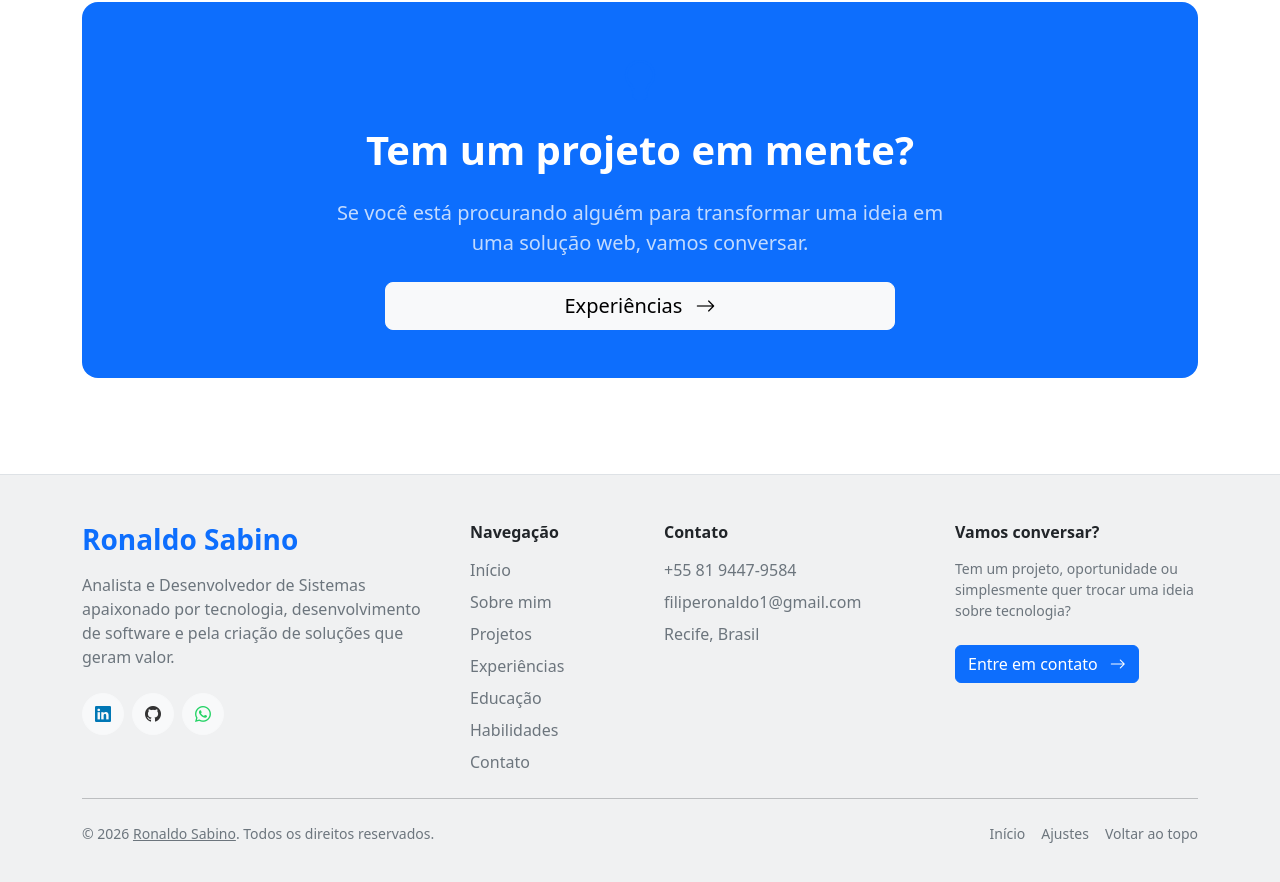
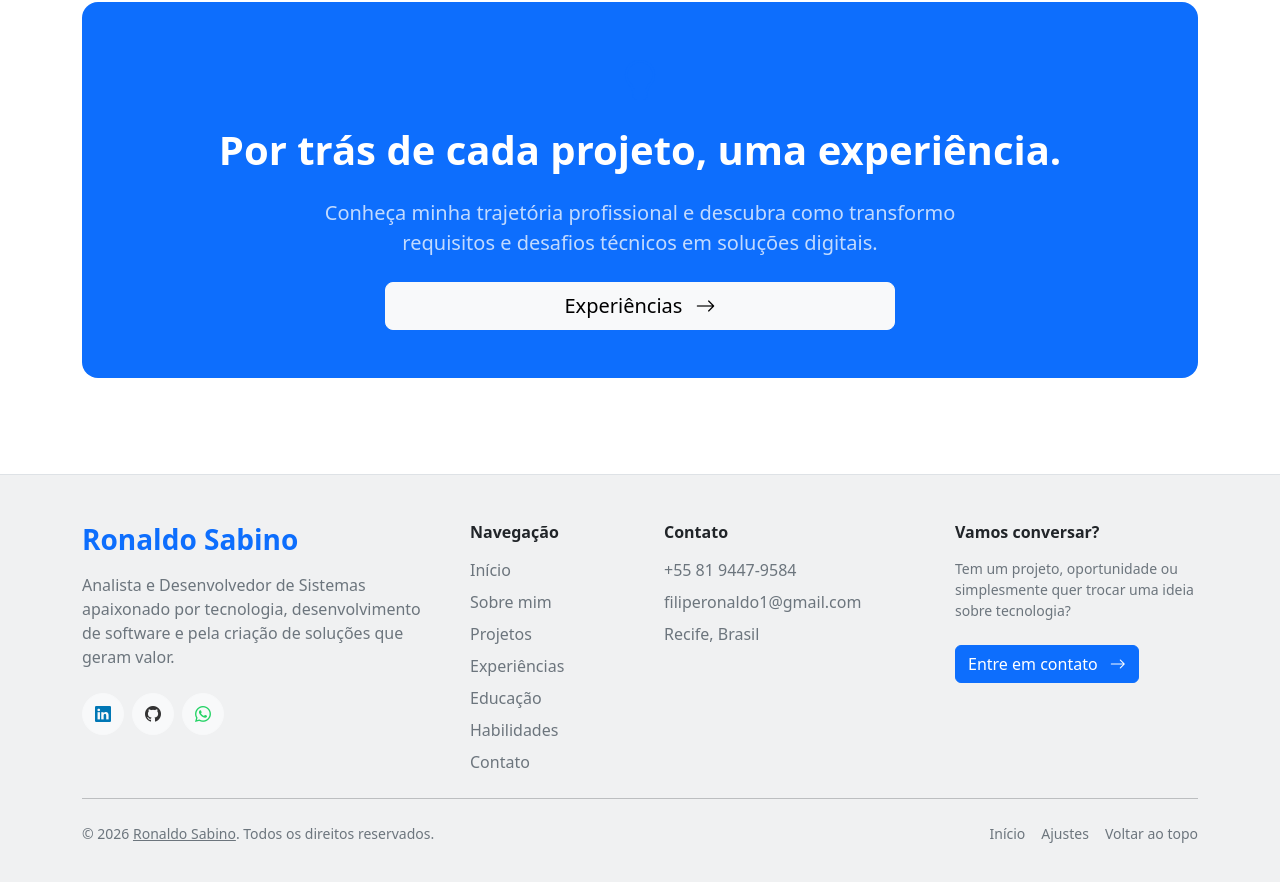
Before and after one commit to ronaldosabino/professional-portfolio, an Angular app: page /projects in a window 1280 px wide. Shown: the part 2618-3500 px from the top of the page. Built offline with nearby package versions, Linux system fonts and the light colour scheme.

Commit message:
feat: update CTA titles and descriptions for enhanced clarity and engagement in multiple languages

```diff
--- a/src/app/features/projects/projects.ts
+++ b/src/app/features/projects/projects.ts
@@ -324,9 +324,9 @@ export class Projects {
         },
 
         cta: {
-          title: 'Tem um projeto em mente?',
+          title: 'Por trás de cada projeto, uma experiência.',
           description:
-            'Se você está procurando alguém para transformar uma ideia em uma solução web, vamos conversar.',
+            'Conheça minha trajetória profissional e descubra como transformo requisitos e desafios técnicos em soluções digitais.',
           experiencesButton: 'Experiências',
           contactButton: 'Entre em contato',
         },
@@ -488,9 +488,9 @@ export class Projects {
         },
 
         cta: {
-          title: 'Have a project in mind?',
+          title: 'Behind every project, there is experience.',
           description:
-            "If you're looking for someone to turn an idea into a web solution, let's talk.",
+            'Explore my professional journey and discover how I turn requirements and technical challenges into digital solutions.',
           experiencesButton: 'Experience',
           contactButton: 'Get in touch',
         },
@@ -651,9 +651,9 @@ export class Projects {
         },
 
         cta: {
-          title: '¿Tienes un proyecto en mente?',
+          title: 'Detrás de cada proyecto, hay experiencia.',
           description:
-            'Si buscas a alguien para transformar una idea en una solución web, hablemos.',
+            'Conoce mi trayectoria profesional y descubre cómo transformo requisitos y desafíos técnicos en soluciones digitales.',
           experiencesButton: 'Experiencias',
           contactButton: 'Contáctame',
         },
```
